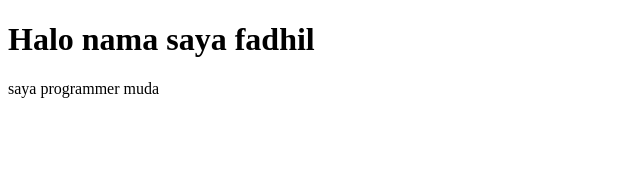
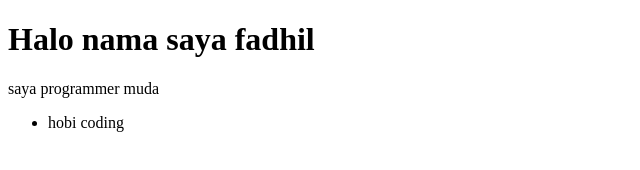
Before and after one commit to FadhilSAL/Learn-Git, a plain HTML site: page index.html in a window 1280 px wide. Shown: the whole page, without its empty margins (0-640 px from the left). Drawn offline with Linux system fonts and the light colour scheme.

Commit message:
menambah list

```diff
--- a/index.html
+++ b/index.html
@@ -8,5 +8,8 @@
 <body>
     <h1>Halo nama saya fadhil</h1>
     <p>saya programmer muda</p>
+    <ul>
+        <li>hobi coding</li>
+    </ul>
 </body>
 </html>
```
